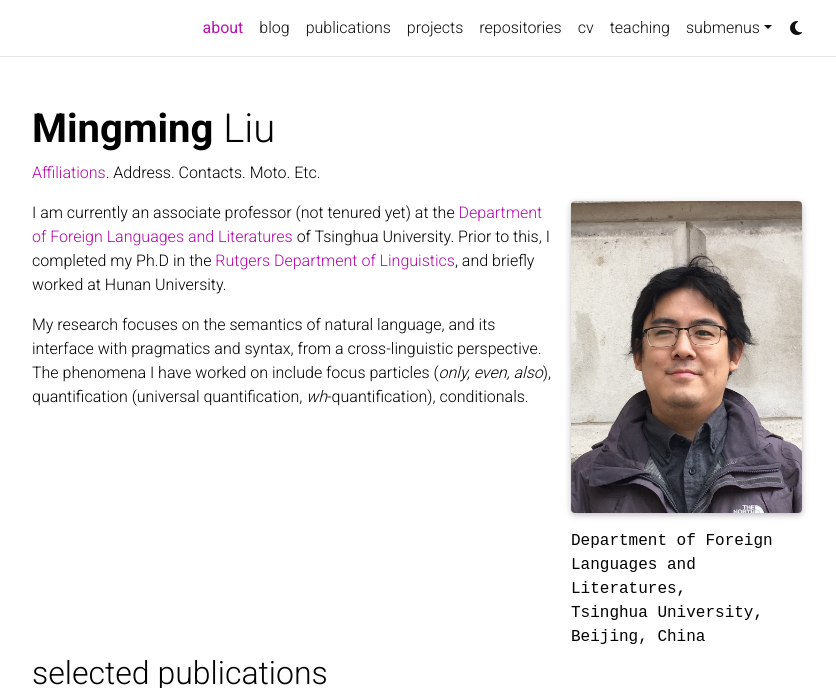
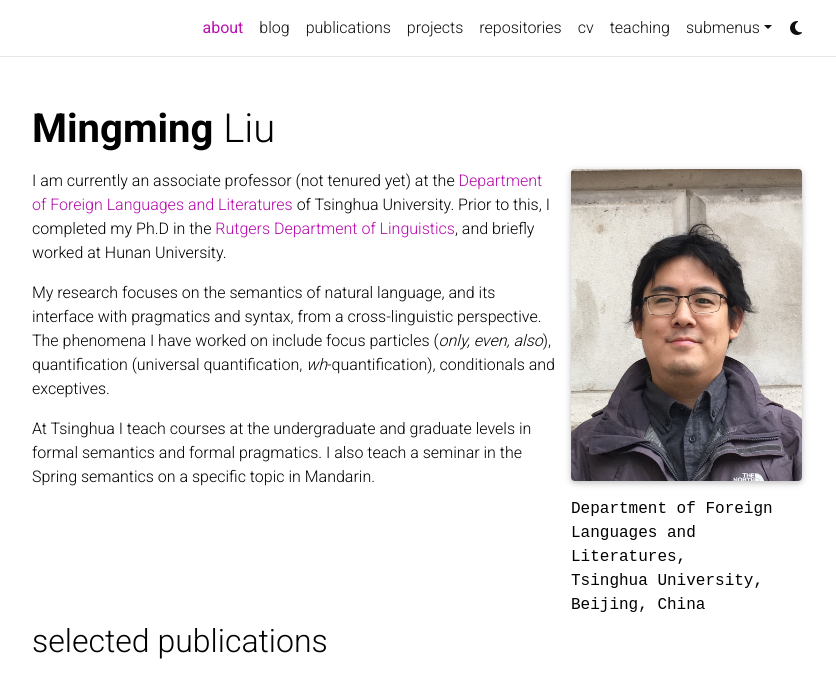
Before and after one commit to markliu02/markliu02.github.io, a Jekyll site: the page built from _pages/about.md, in a window 1280 px wide and 990 px high, cut to the strip 0-688 px from the top of the window. Shown: the whole strip, without its empty margins (223-1059 px from the left). Built offline with Jekyll 4.4.1, drawn with Linux system fonts in a browser that asks for light colours; full-size pictures stand in for the smaller copies a plugin makes; comment, search, counter and statistics services are not loaded; a style sheet for code colours, icons or effects is not loaded.

Commit message:
Update about.md

```diff
--- a/_pages/about.md
+++ b/_pages/about.md
@@ -2,7 +2,7 @@
 layout: about
 title: about
 permalink: /
-subtitle: <a href='#'>Affiliations</a>. Address. Contacts. Moto. Etc.
+subtitle:
 
 profile:
   align: right
@@ -21,4 +21,6 @@
 
 I am currently an associate professor (not tenured yet) at the [Department of Foreign Languages and Literatures](https://www.dfll.tsinghua.edu.cn/index.htm) of Tsinghua University.  Prior to this, I completed my Ph.D in the [Rutgers Department of Linguistics](https://ling.rutgers.edu), and briefly worked at Hunan University.
 
-My research focuses on the  semantics of natural language, and its interface with pragmatics and syntax, from a cross-linguistic perspective. The phenomena I have worked on include focus particles (*only, even, also*), quantification (universal quantification, *wh*-quantification), conditionals.
+My research focuses on the  semantics of natural language, and its interface with pragmatics and syntax, from a cross-linguistic perspective. The phenomena I have worked on include focus particles (*only, even, also*), quantification (universal quantification, *wh*-quantification), conditionals and exceptives.
+
+At Tsinghua I teach courses at the undergraduate and graduate levels in formal semantics and formal pragmatics. I also teach a seminar in the Spring semantics on a specific topic in Mandarin.
```
